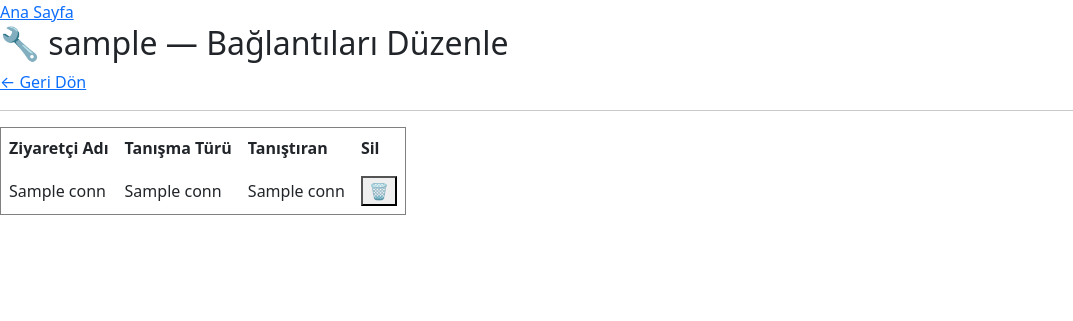
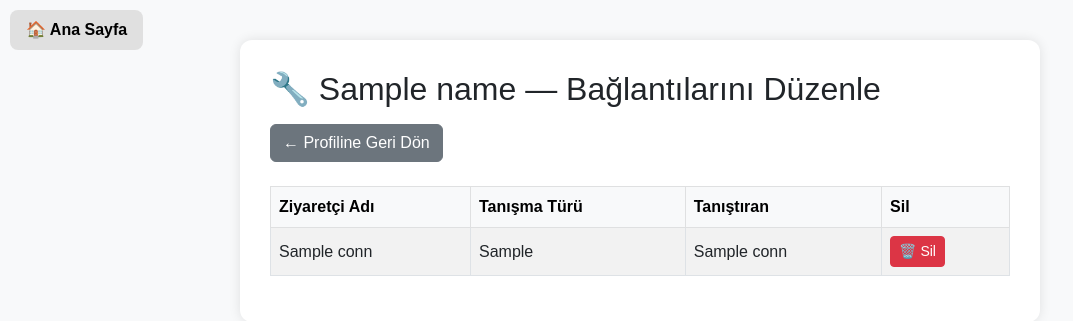
Before and after one commit to fizikistkomran/arkadas-haritasi, a Flask app: template templates/edit.html in a window 1280 px wide. Shown: the top 321 px of the page, without its empty margins (0-1073 px from the left). Run offline with Flask 3, Linux system fonts and the light colour scheme; the template is opened without the code that fills it: most values are stand-ins (such as "Sample title", 1, 10 or a date in 2020); some libraries are stand-ins or nearby versions.

Commit message:
Add files via upload

```diff
--- a/app.py
+++ b/app.py
@@ -1,14 +1,14 @@
-from flask import Flask, render_template, request, redirect, url_for, session
+from flask import Flask, render_template, request, redirect, url_for, session, jsonify
 from werkzeug.security import generate_password_hash, check_password_hash
-import os, random, colorsys
+import os, random, colorsys, re
 import psycopg2
 from psycopg2.extras import RealDictCursor
 from collections import defaultdict
-import re
-import unicodedata
 
-import re
+app = Flask(__name__)
+app.secret_key = 'super-secret-key'
 
+# Slugify fonksiyonu
 def slugify(text):
     mapping = {
         'ç': 'c', 'ğ': 'g', 'ı': 'i', 'ö': 'o', 'ş': 's', 'ü': 'u',
@@ -17,16 +17,11 @@ def slugify(text):
     for src, target in mapping.items():
         text = text.replace(src, target)
     text = text.lower()
-    text = re.sub(r'[^\w\s-]', '', text)  # noktalama kaldır
-    text = re.sub(r'\s+', '-', text)      # boşlukları - yap
+    text = re.sub(r'[^\w\s-]', '', text)  # Noktalama kaldır
+    text = re.sub(r'\s+', '-', text)      # Boşlukları - yap
     return text.strip('-')
 
-
-
-app = Flask(__name__)
-app.secret_key = 'super-secret-key'
-
-# Veritabanı bağlantı fonksiyonu
+# Veritabanı bağlantı
 def get_db_connection():
     return psycopg2.connect(
         dbname="railway",
@@ -37,8 +32,7 @@ def get_db_connection():
         cursor_factory=RealDictCursor
     )
 
-# Tablo oluşturma
-
+# Tabloları oluştur
 def init_db():
     with get_db_connection() as conn:
         with conn.cursor() as c:
@@ -61,7 +55,7 @@ def init_db():
             ''')
         conn.commit()
 
-# Renk hesaplama yardımcıları
+# Renkler
 def random_color():
     h, s, v = random.random(), 0.5 + random.random() * 0.5, 0.7 + random.random() * 0.3
     r, g, b = colorsys.hsv_to_rgb(h, s, v)
@@ -69,15 +63,13 @@ def random_color():
 
 def mix_colors(colors):
     if not colors: return "#cccccc"
-    r, g, b = 0, 0, 0
-    for col in colors:
-        vals = col[4:-1].split(',')
-        r += int(vals[0]); g += int(vals[1]); b += int(vals[2])
+    r = sum(int(col[4:-1].split(',')[0]) for col in colors)
+    g = sum(int(col[4:-1].split(',')[1]) for col in colors)
+    b = sum(int(col[4:-1].split(',')[2]) for col in colors)
     n = len(colors)
     return f"rgb({r//n}, {g//n}, {b//n})"
 
-# Grafiği oluştur
-
+# Ana sayfa grafiği
 def build_graph_multi(rows, user_rows):
     owner_to_rows = defaultdict(list)
     for row in rows:
@@ -126,7 +118,6 @@ def build_graph_multi(rows, user_rows):
     edges_vis = [{"from": name_to_id[f], "to": name_to_id[t]} for f, t in all_edges]
     return nodes_vis, edges_vis
 
-# Ana sayfa
 @app.route('/')
 def home():
     with get_db_connection() as conn:
@@ -138,12 +129,23 @@ def home():
     nodes, edges = build_graph_multi(conn_rows, user_rows)
     return render_template("home.html", nodes=nodes, edges=edges)
 
-# Giriş ve kayıt rotaları
+@app.route('/suggest')
+def suggest():
+    query = request.args.get('q', '').lower()
+    if not query:
+        return jsonify(results=[])
+    with get_db_connection() as conn:
+        with conn.cursor() as c:
+            c.execute("SELECT name, slug FROM users WHERE LOWER(name) LIKE %s LIMIT 10", (f"%{query}%",))
+            users = c.fetchall()
+    return jsonify(results=users)
+
 @app.route('/login', methods=['GET', 'POST'])
 def login_redirect():
     if request.method == 'POST':
-        name, password = request.form['name'], request.form['password']
-        slug = name.lower().replace(' ', '-')
+        name = request.form['name']
+        password = request.form['password']
+        slug = slugify(name)
         with get_db_connection() as conn:
             with conn.cursor() as c:
                 c.execute("SELECT id, password FROM users WHERE slug = %s", (slug,))
@@ -158,7 +160,7 @@ def login_redirect():
 def create():
     if request.method == 'POST':
         name = request.form['name']
-        slug = slugify(name)  # 🔧 burası önemli
+        slug = slugify(name)
         password = generate_password_hash(request.form['password'])
         with get_db_connection() as conn:
             with conn.cursor() as c:
@@ -170,7 +172,6 @@ def create():
                     return "Bu isim veya slug zaten alınmış."
         return redirect(url_for('login', slug=slug))
     return render_template("create.html")
-
 
 @app.route('/login/<slug>', methods=['GET', 'POST'])
 def login(slug):
@@ -186,31 +187,7 @@ def login(slug):
         return "Şifre hatalı."
     return render_template("login.html", slug=slug)
 
-# Kullanıcı sayfası ve form
-def get_user_graph(owner_id, owner_name, rows):
-    name_to_connector = {r['visitor_name']: (r['connection_type'], r['connector_name']) for r in rows}
-    edges, nodes = [], set()
-
-    for visitor in name_to_connector:
-        person, chain = visitor, []
-        while True:
-            ctype, connector = name_to_connector.get(person, (None, None))
-            if connector:
-                chain.append((person, connector))
-                person = connector
-            else:
-                break
-        edges.append((chain[-1][1], owner_name) if chain else (visitor, owner_name))
-        edges += chain
-
-    for f, t in edges: nodes.update([f, t])
-    nodes.add(owner_name)
-    name_to_id = {name: i + 1 for i, name in enumerate(sorted(nodes))}
-    nodes_vis = [{"id": name_to_id[n], "label": n, "color": "lightgreen" if n == owner_name else None} for n in name_to_id]
-    edges_vis = [{"from": name_to_id[f], "to": name_to_id[t]} for f, t in edges]
-    return nodes_vis, edges_vis
-
-@app.route('/<slug>', methods=['GET', 'POST'])
+@app.route('/edit/<slug>', methods=['GET', 'POST'])
 def user_page(slug):
     with get_db_connection() as conn:
         with conn.cursor() as c:
@@ -219,7 +196,6 @@ def user_page(slug):
             if not user:
                 return "Kullanıcı bulunamadı"
             owner_id, owner_name = user['id'], user['name']
-
             if request.method == 'POST' and session.get('user_id') != owner_id:
                 visitor_name = request.form['name']
                 connection_type = request.form['type']
@@ -232,36 +208,49 @@ def user_page(slug):
                           (owner_id, visitor_name, connection_type, connector_name))
                 conn.commit()
                 return redirect(url_for('user_page', slug=slug))
-
             c.execute("SELECT visitor_name, connection_type, connector_name FROM connections WHERE owner_id = %s", (owner_id,))
             rows = c.fetchall()
-
-    nodes_vis, edges_vis = get_user_graph(owner_id, owner_name, rows)
+    nodes_vis, edges_vis = build_graph_multi(rows, [{"id": owner_id, "name": owner_name, "slug": slug}])
     is_owner = session.get('user_id') == owner_id
     return render_template("user_page.html", nodes=nodes_vis, edges=edges_vis, slug=slug, is_owner=is_owner)
 
 @app.route('/edit/<slug>', methods=['GET', 'POST'])
+@app.route('/edit/<slug>', methods=['GET', 'POST'])
 def edit_page(slug):
     with get_db_connection() as conn:
         with conn.cursor() as c:
-            c.execute("SELECT id FROM users WHERE slug = %s", (slug,))
+            # Kullanıcıyı getir
+            c.execute("SELECT id, name FROM users WHERE slug = %s", (slug,))
             user = c.fetchone()
             if not user:
                 return "Kullanıcı bulunamadı"
+
             owner_id = user['id']
+            owner_name = user['name']
+
+            # Giriş kontrolü
             if session.get("user_id") != owner_id:
                 return "Yetkisiz giriş"
 
+            # Silme işlemi
             if request.method == 'POST':
                 conn_id = request.form.get("delete_id")
-                c.execute("DELETE FROM connections WHERE id = %s", (conn_id,))
-                conn.commit()
+                if conn_id:
+                    c.execute("DELETE FROM connections WHERE id = %s", (conn_id,))
+                    conn.commit()
 
-            c.execute("SELECT id, visitor_name, connection_type, connector_name FROM connections WHERE owner_id = %s", (owner_id,))
+            # Bağlantıları çek
+            c.execute("""
+                SELECT id, visitor_name, connection_type, connector_name
+                FROM connections
+                WHERE owner_id = %s
+                ORDER BY id DESC
+            """, (owner_id,))
             connections = c.fetchall()
-    return render_template("edit.html", slug=slug, connections=connections)
 
-# Uygulamayı başlat
+    return render_template("edit.html", slug=slug, name=owner_name, connections=connections)
+
+# Başlat
 init_db()
 
 if __name__ == '__main__':
--- a/templates/edit.html
+++ b/templates/edit.html
@@ -1,48 +1,95 @@
 <!DOCTYPE html>
-<html>
+<html lang="tr">
 <head>
-<meta name="viewport" content="width=device-width, initial-scale=1.0">
+  <meta charset="UTF-8">
+  <meta name="viewport" content="width=device-width, initial-scale=1">
+  <title>Bağlantıları Düzenle — {{ name }}</title>
+
   <!-- Bootstrap 5 CSS -->
   <link href="https://cdn.jsdelivr.net/npm/bootstrap@5.3.0/dist/css/bootstrap.min.css" rel="stylesheet">
-<meta name="viewport" content="width=device-width, initial-scale=1.0">
 
-  <title>Bağlantıları Düzenle — {{ slug }}</title>
+  <style>
+    body {
+      background-color: #f8f9fa;
+      padding-top: 40px;
+      font-family: Arial, sans-serif;
+    }
+
+    .container {
+      max-width: 800px;
+      margin: auto;
+      background: #fff;
+      padding: 30px;
+      border-radius: 12px;
+      box-shadow: 0 0 12px rgba(0,0,0,0.1);
+    }
+
+    .home-button {
+      position: fixed;
+      top: 10px;
+      left: 10px;
+      z-index: 999;
+      background-color: #e0e0e0;
+      padding: 8px 16px;
+      border-radius: 8px;
+      text-decoration: none;
+      font-weight: bold;
+      color: #000;
+    }
+
+    table td, table th {
+      vertical-align: middle !important;
+    }
+
+    @media (max-width: 576px) {
+      .table-responsive {
+        font-size: 14px;
+      }
+    }
+  </style>
 </head>
 <body>
-<a href="/" class="home-button">Ana Sayfa</a>
 
-<!-- Bootstrap JS -->
-<script src="https://cdn.jsdelivr.net/npm/bootstrap@5.3.0/dist/js/bootstrap.bundle.min.js"></script>
+  <a href="/" class="home-button">🏠 Ana Sayfa</a>
 
-  <h2>🔧 {{ slug }} — Bağlantıları Düzenle</h2>
-
-  <a href="/{{ slug }}">← Geri Dön</a>
-  <hr>
+  <div class="container">
+    <h2 class="mb-3">🔧 {{ name }} — Bağlantılarını Düzenle</h2>
+    <a href="/{{ slug }}" class="btn btn-secondary mb-4">← Profiline Geri Dön</a>
 
     {% if connections %}
-    <table border="1" cellpadding="8">
+      <div class="table-responsive">
+        <table class="table table-striped table-bordered align-middle">
+          <thead class="table-light">
             <tr>
               <th>Ziyaretçi Adı</th>
               <th>Tanışma Türü</th>
               <th>Tanıştıran</th>
               <th>Sil</th>
             </tr>
+          </thead>
+          <tbody>
             {% for conn in connections %}
               <tr>
-        <td>{{ conn[1] }}</td>
-        <td>{{ conn[2] }}</td>
-        <td>{{ conn[3] or '-' }}</td>
+                <td>{{ conn.visitor_name }}</td>
+                <td>{{ conn.connection_type }}</td>
+                <td>{{ conn.connector_name or '-' }}</td>
                 <td>
-          <form method="POST" style="display:inline;">
-            <input type="hidden" name="delete_id" value="{{ conn[0] }}">
-            <button type="submit" onclick="return confirm('Silmek istediğine emin misin?')">🗑️</button>
+                  <form method="POST" onsubmit="return confirm('Bu bağlantıyı silmek istediğinize emin misiniz?')">
+                    <input type="hidden" name="delete_id" value="{{ conn.id }}">
+                    <button type="submit" class="btn btn-danger btn-sm">🗑️ Sil</button>
                   </form>
                 </td>
               </tr>
             {% endfor %}
+          </tbody>
         </table>
+      </div>
     {% else %}
-    <p>Henüz bağlantı yok.</p>
+      <p class="text-muted">Henüz bağlantı eklenmemiş.</p>
     {% endif %}
+  </div>
+
+  <!-- Bootstrap JS -->
+  <script src="https://cdn.jsdelivr.net/npm/bootstrap@5.3.0/dist/js/bootstrap.bundle.min.js"></script>
 </body>
 </html>
```
Also changed, not shown: templates/home.html (+51 -14 lines). Lines whose indentation alone changed are shown as unchanged.
